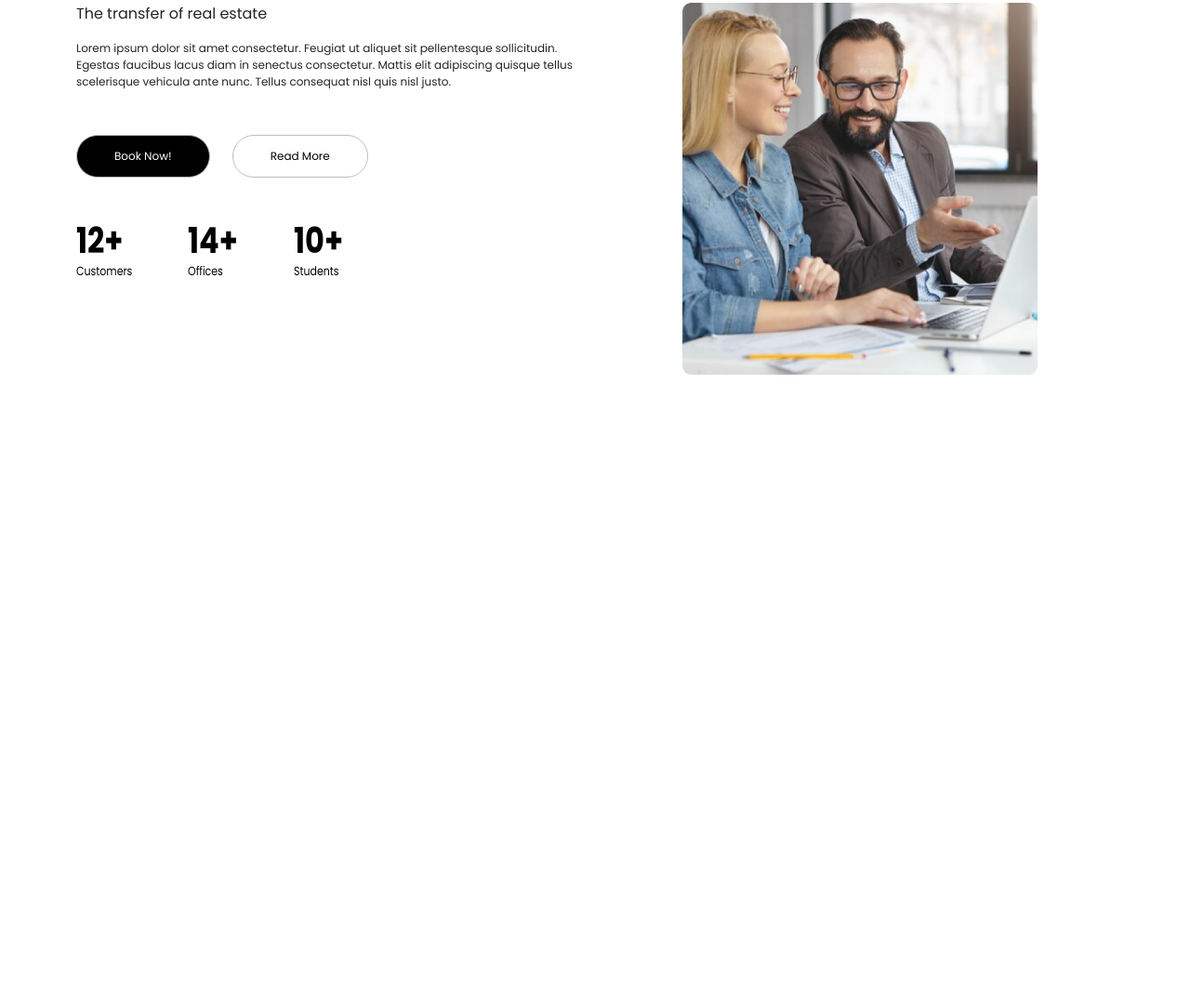
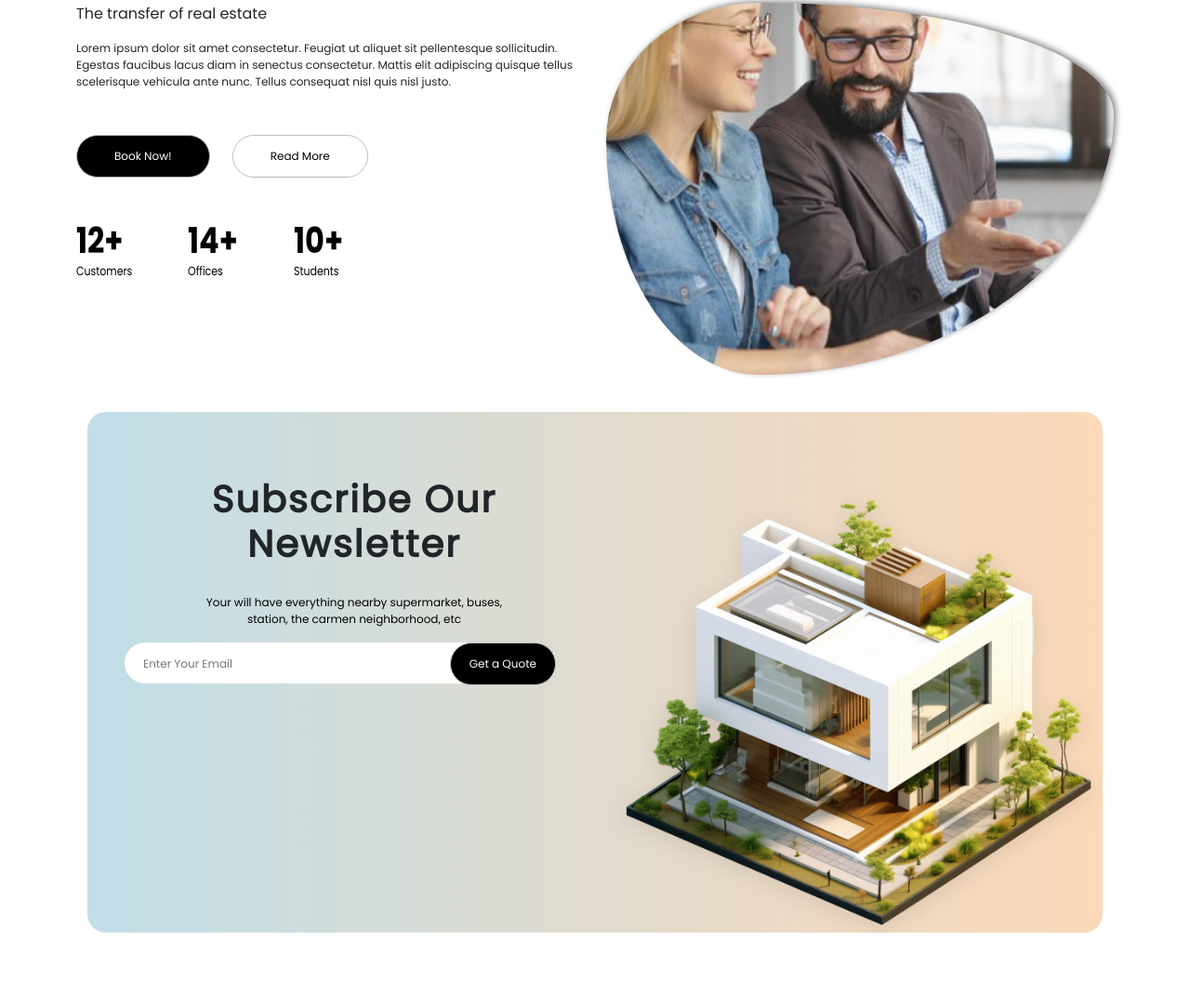
Before and after one commit to m-ahsanbaloch/RealState-figma, a plain HTML site: page index.html in a window 1280 px wide. Shown: the part 1735-2818 px from the top of the page at 93% size. Before the commit the page ends 2138 px from the top, so only its background shows below. Drawn offline with nearby package versions, Linux system fonts and the light colour scheme.

Commit message:
completed

```diff
--- a/index.html
+++ b/index.html
@@ -211,6 +211,31 @@
 
       </div>
 
+      <!-- ===================footer---- -->
+      <div class="container-xl footer">
+      <div class="slider footer-sld">
+        <div class="row">
+            <div class="left col-12 col-sm-12 col-md-12 col-lg-6 col-xl-6 col-xxl-6">
+                <div class="welcome text-sm-center ml-sm-0 text-xsm-center" >
+
+                    <h1>Subscribe Our Newsletter</h1>
+                    <p class="s-txt-dwn">Your will have everything nearby supermarket, buses,<br /> station, the carmen neighborhood, etc</p>
+                </div>
+                <div class="info">
+                 <input type="email" class="information" placeholder="Enter Your Email" name="Search" id="">
+                 <div class="div"> <button class="btn-1">Get a Quote</button></div>
+
+                </div>
+            </div>
+            <div class="right col-12 col-sm-12 col-md-12 col-lg-6 col-xl-6 col-xxl-6">
+                <div class="sld-img">
+                    <img src="images/footer-house.png" alt="Moder-House">
+                </div>
+            </div>
+        </div>
+    </div>
+  </div>
+      <!-- foooter==================== -->
   </div>
 <!-- ===========================content========================= -->
       <!-- ==========================End============== -->
--- a/style.css
+++ b/style.css
@@ -239,10 +239,14 @@ font-weight: normal;
     scale: 1.2;
     color: #fff !important;
   }
+  /* .transfer-image{
+    background-color: #58bf52;
+  } */
   .transfer-image img{
     width: 100%;
     height: 400px;
-    object-fit: contain;
+    object-fit: cover;
+    filter: drop-shadow(3px -2px 3px #8f8f8f);    border-radius: 30% 70% 70% 30% / 37% 30% 70% 63% ;
   }
   .numbers{
     margin-top: 60px;
@@ -261,3 +265,6 @@ font-weight: normal;
     font-weight: normal;
 
   }
+  .footer-sld{
+    margin-top: 40px;
+  }
```
Also changed, not shown: images/footer-house.png (added).
